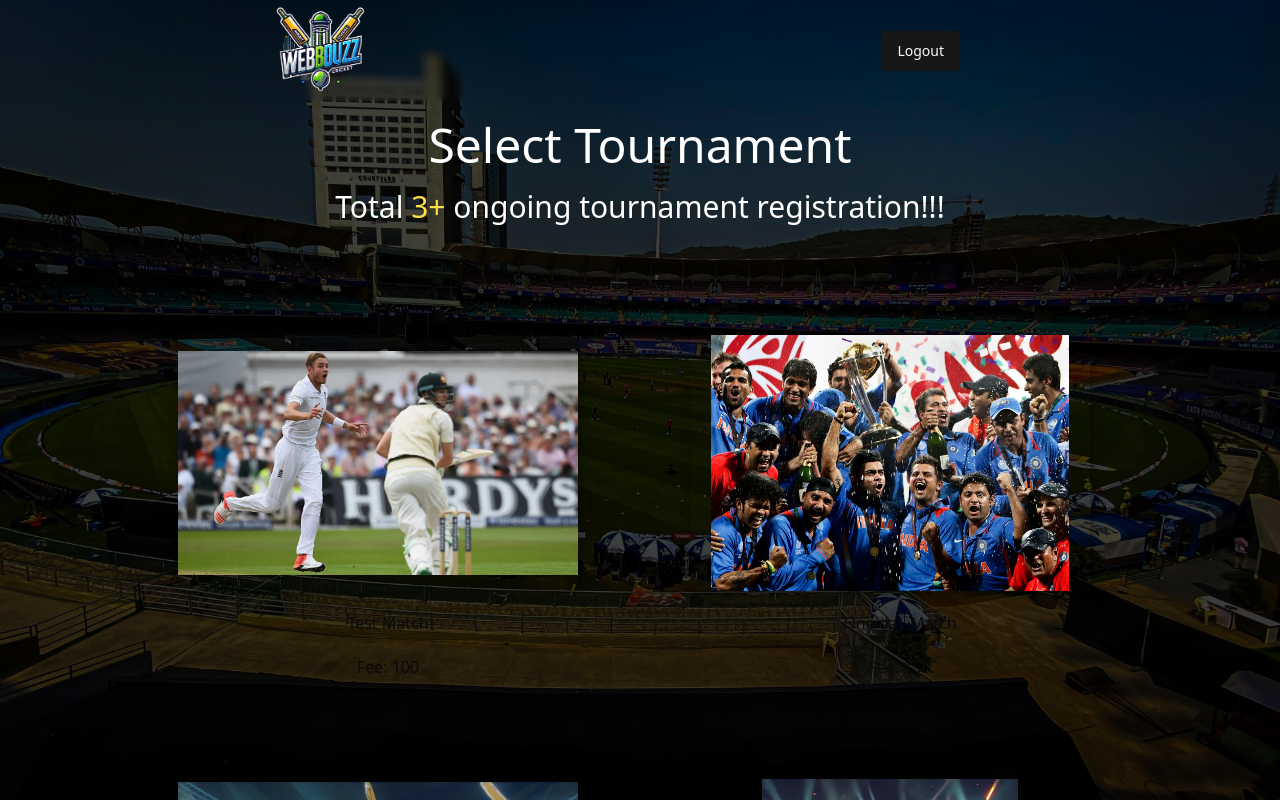
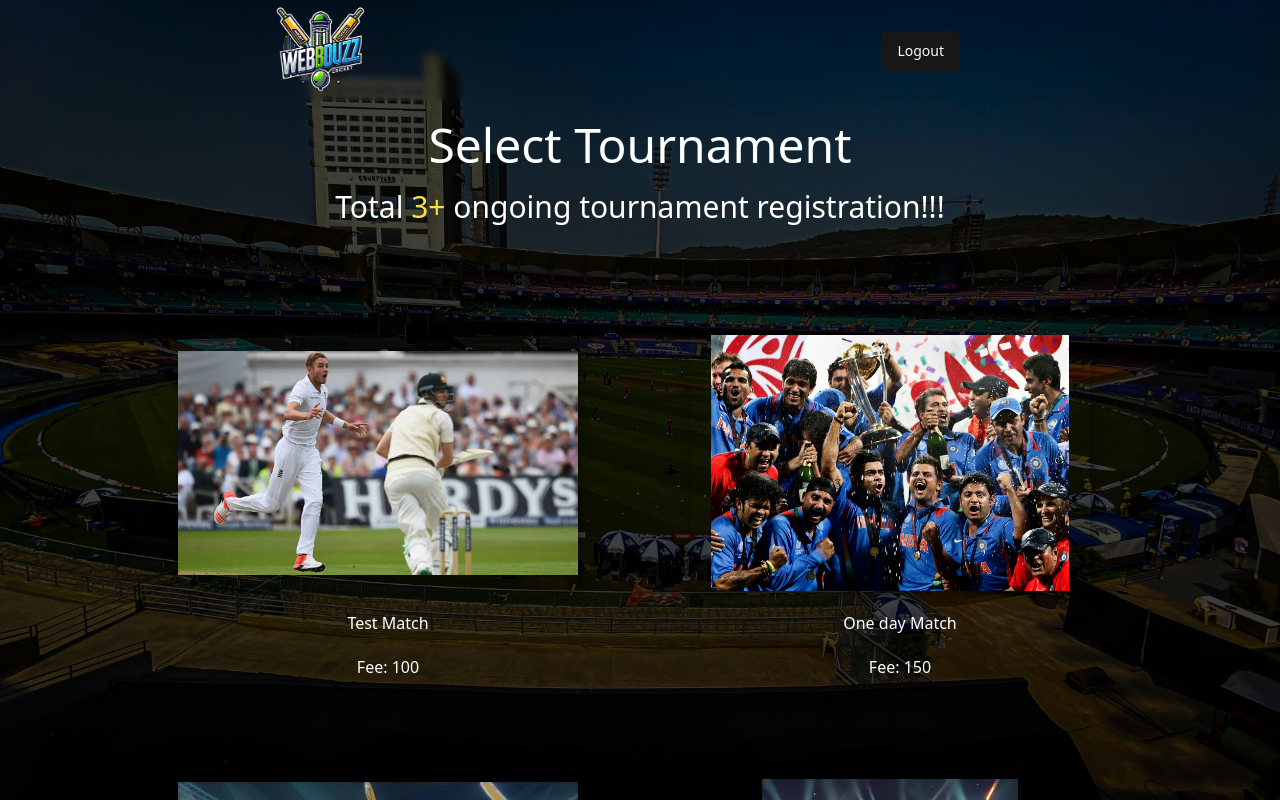
Before and after one commit to Shuffled720/Webbuzz-challenge, a Next.js app: page /dashboard in a window 1280 px wide. Shown: the top 800 px of the page. Built offline with nearby package versions, Linux system fonts and the light colour scheme.

Commit message:
text whilted out for privacy

```diff
--- a/src/components/HomePage/Cards.tsx
+++ b/src/components/HomePage/Cards.tsx
@@ -18,8 +18,8 @@ const Cards = (props: Props) => {
             </Link> */}
             <Link href={{ pathname: '/dashboard/registration', query: { tournament: data.link } }} >
                 <Image className='object-contain h-64 w-64' width={1000} height={1000} src={data.image} alt="preview" />
-                <p>{data.title}</p>
-                <p>Fee: {data.fee}</p>
+                <p className='text-white'>{data.title}</p>
+                <p className='text-white'>Fee: {data.fee}</p>
             </Link>
 
         </>
```
